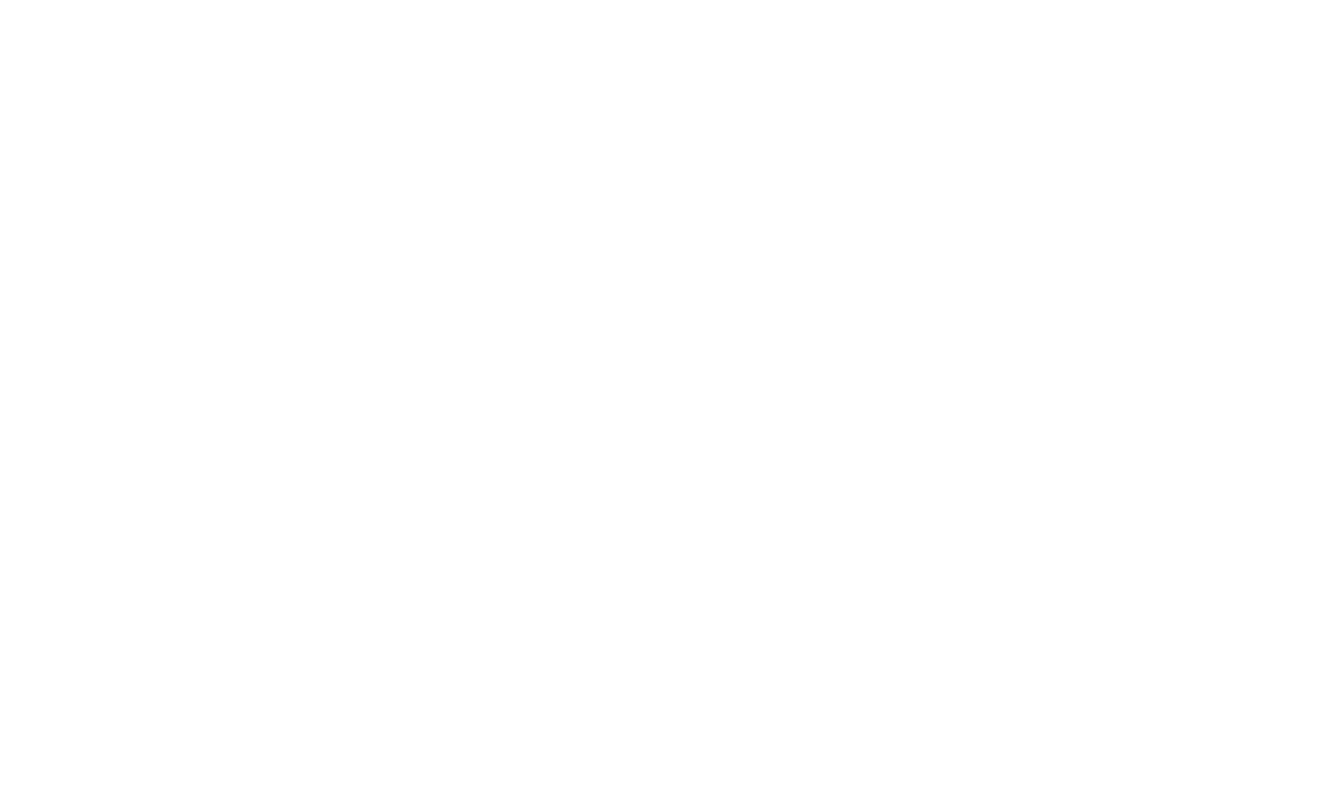
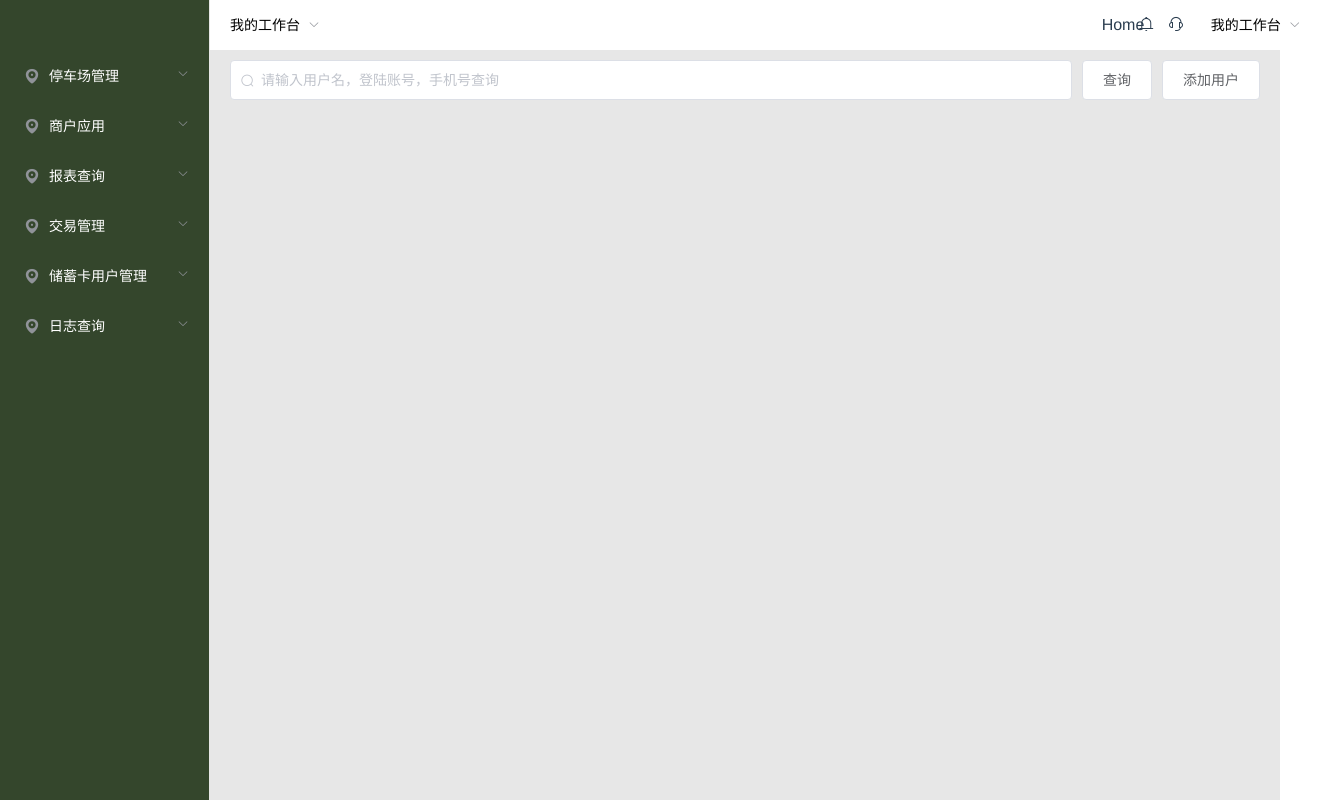
Before and after one commit to spa123456/vue-platform, a Vue app: page /peoplemessage in a window 1280 px wide. Shown: the whole page, 1321 px wide, since content can reach past the window. Built offline with nearby package versions, Linux system fonts and the light colour scheme.

Commit message:
fix:客户查询页面

```diff
--- /dev/null
+++ b/src/components/carmanagment/Peoplemessage.vue
@@ -0,0 +1,40 @@
+<template>
+  <el-container class="el-mainBx">
+    <el-header height="60px">
+      <div class="header-input">
+        <el-input placeholder="请输入用户名，登陆账号，手机号查询" prefix-icon="el-icon-search" v-model="inputvalue"></el-input>
+      </div>
+      <div>
+        <el-button>查询</el-button>
+        <el-button>添加用户</el-button>
+      </div>
+    </el-header>
+    <el-main></el-main>
+  </el-container>
+</template>
+
+<script>
+export default {
+  data() {
+    return {
+      inputvalue: ""
+    };
+  }
+};
+</script>
+
+<style lang="less" scoped>
+.el-container {
+  .el-header {
+    display: flex;
+    padding-top: 10px;
+    .header-input{
+        flex: 1;
+        margin-right: 10px;
+    }
+  }
+  .el-main{
+      height: 100%;
+  }
+}
+</style>
--- a/src/router.js
+++ b/src/router.js
@@ -33,6 +33,11 @@ export default new Router({
           name:'carmessage',
           component:() => import('./components/carmanagment/Carmessage.vue')
         },
+        {
+          path:'/peoplemessage',
+          name:'peoplemessage',
+          component:() => import('./components/carmanagment/Peoplemessage.vue')
+        },
       ]
 
     }
--- a/src/views/NavigationMenu.vue
+++ b/src/views/NavigationMenu.vue
@@ -24,7 +24,7 @@
               <span>停车场管理</span>
             </template>
             <el-menu-item index="carmessage">车辆信息</el-menu-item>
-            <el-menu-item index="1-2">人员管理</el-menu-item>
+            <el-menu-item index="peoplemessage">人员管理</el-menu-item>
             <el-menu-item index="1-3">通道管理</el-menu-item>
             <el-menu-item index="1-4">包月车辆</el-menu-item>
             <el-menu-item index="1-5">免费车辆</el-menu-item>
@@ -148,7 +148,7 @@
         </el-header>
 
         <!-- 路由组件的放置/子路由 -->
-        <el-main>
+        <el-main class="routerBx">
           <router-view />
         </el-main>
       </el-container>
@@ -215,4 +215,7 @@ export default {
 .el-menu.el-menu--horizontal {
   border: none;
 }
+.routerBx{
+  height:calc(100vh - 50px);//设置子路由组建在模块中的高度
+}
 </style>
```
